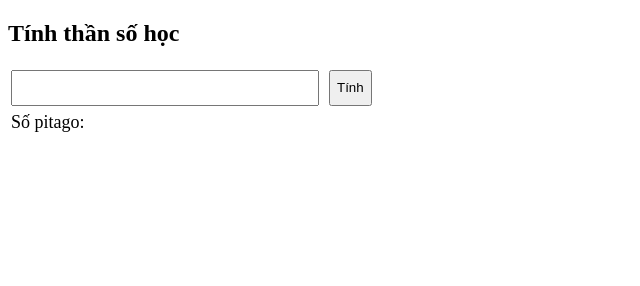
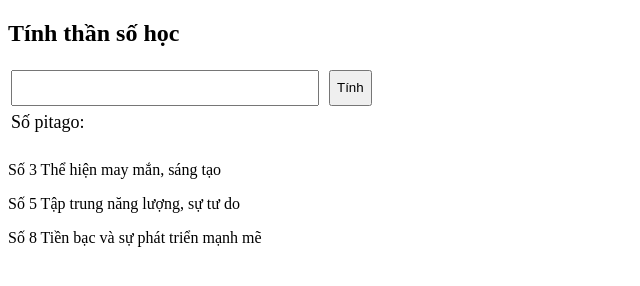
Before and after one commit to dinhngocdiep/pitago, a plain HTML site: page index.html in a window 1280 px wide. Shown: the whole page, without its empty margins (0-640 px from the left). Drawn offline with Linux system fonts and the light colour scheme.

Commit message:
bo sung them thong tin

```diff
--- a/index.html
+++ b/index.html
@@ -113,5 +113,10 @@ function calcValue() {
   output.innerHTML = "" + numOf9(sum);
 }
 </script>
+<div>
+<p>Số 3 Thể hiện may mắn, sáng tạo</p>
+<p>Số 5 Tập trung năng lượng, sự tư do</p>
+<p>Số 8 Tiền bạc và sự phát triển mạnh mẽ</p>
+</div>
 </body>
 </html>
```
